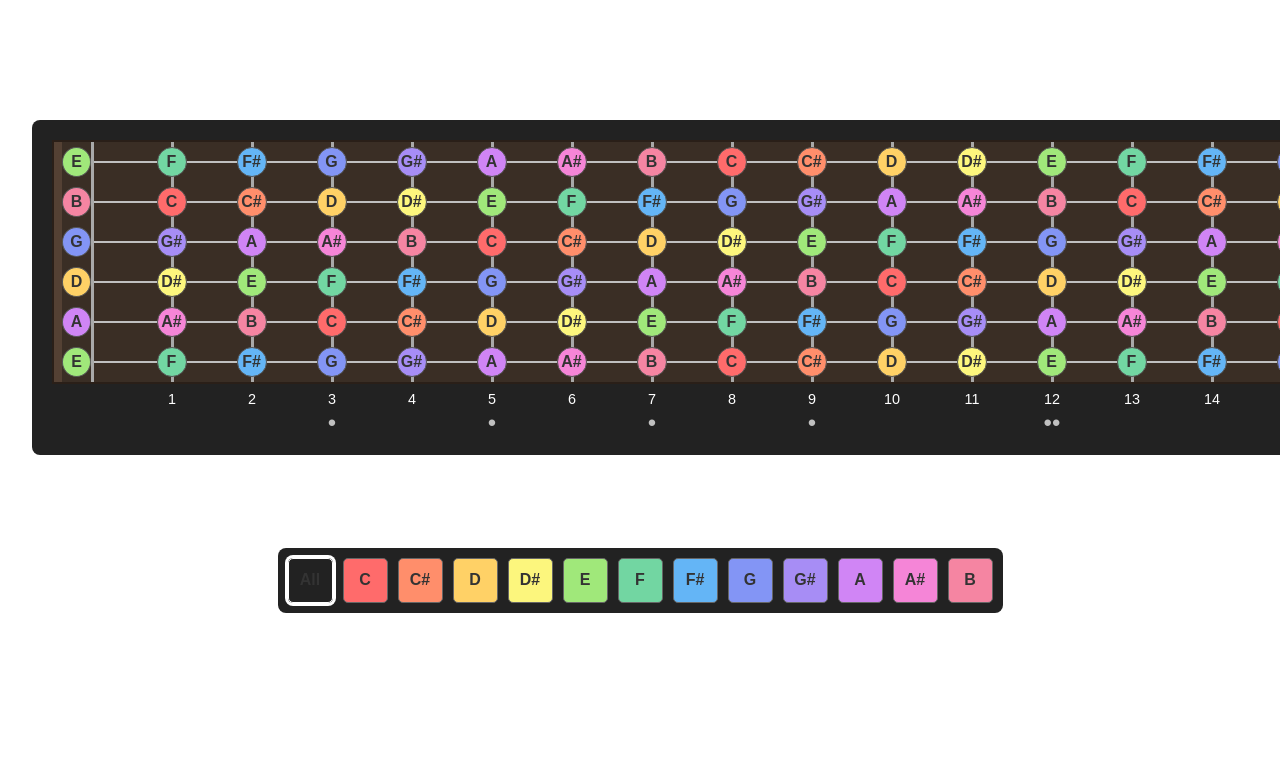
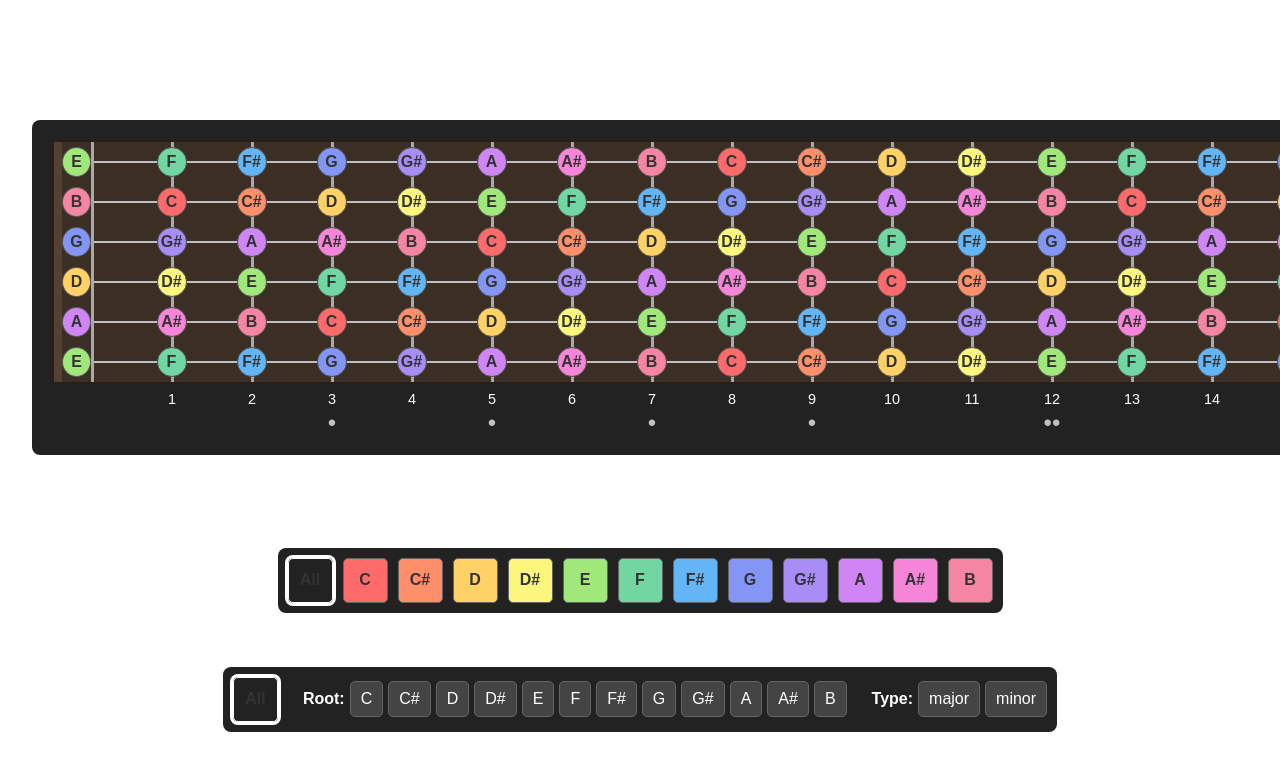
Before and after one commit to adamkow/fretboard, a Next.js app: page / in a window 1280 px wide. Shown: the top 770 px of the page. Built offline with nearby package versions, Linux system fonts and the light colour scheme.

Commit message:
filter by scale

```diff
--- a/src/components/Fretboard/Fret.js
+++ b/src/components/Fretboard/Fret.js
@@ -3,13 +3,18 @@ import Note from './Note';
 import styles from './Fretboard.module.css';
 import { getNoteFromFret } from '@/lib/music';
 
-const Fret = ({ fretNumber, openStringNote, selectedNote }) => {
+const Fret = ({ fretNumber, openStringNote, selectedNote, selectedScaleNotes }) => {
   const noteName = getNoteFromFret(openStringNote, fretNumber);
 
   return (
     <div className={styles.fret}>
       <div className={styles.stringLine}></div>
-      <Note name={noteName} selectedNote={selectedNote} fretNumber={fretNumber} />
+            <Note
+        name={noteName}
+        selectedNote={selectedNote}
+        fretNumber={fretNumber}
+        selectedScaleNotes={selectedScaleNotes}
+      />
     </div>
   );
 };
--- a/src/components/Fretboard/Fretboard.js
+++ b/src/components/Fretboard/Fretboard.js
@@ -1,25 +1,57 @@
 'use client';
 
-import React, { useState } from 'react';
+import React, { useState, useEffect } from 'react';
 import String from './String';
 import FretNumbers from './FretNumbers';
 import NoteFilter from './NoteFilter';
+import ScaleFilter from './ScaleFilter';
 import styles from './Fretboard.module.css';
-import { standardTuning } from '@/lib/music';
+import { standardTuning, getNotesInScale } from '@/lib/music';
 
 const Fretboard = ({ numFrets = 24 }) => {
-  const [selectedNote, setSelectedNote] = useState(null);
+        const [selectedNote, setSelectedNote] = useState(null);
+  const [rootNote, setRootNote] = useState(null);
+  const [scaleType, setScaleType] = useState(null);
+  const [selectedScaleNotes, setSelectedScaleNotes] = useState(null);
+
+    useEffect(() => {
+    const scaleNotes = getNotesInScale(rootNote, scaleType);
+    setSelectedScaleNotes(scaleNotes);
+    if (rootNote && scaleType) {
+        setSelectedNote(null);
+    }
+  }, [rootNote, scaleType]);
+
+  const handleNoteSelect = (note) => {
+    setSelectedNote(note);
+    if (note) {
+        setRootNote(null);
+        setScaleType(null);
+    }
+  };
   return (
     <div>
       <div className={styles.fretboardContainer}>
         <div className={styles.fretboard}>
           {standardTuning.map((note, index) => (
-            <String key={index} openNote={note} numFrets={numFrets} selectedNote={selectedNote} />
+                        <String
+              key={index}
+              openNote={note}
+              numFrets={numFrets}
+              selectedNote={selectedNote}
+              selectedScaleNotes={selectedScaleNotes}
+            />
           ))}
         </div>
         <FretNumbers numFrets={numFrets} />
       </div>
-      <NoteFilter selectedNote={selectedNote} setSelectedNote={setSelectedNote} />
+                  <NoteFilter selectedNote={selectedNote} onNoteSelect={handleNoteSelect} />
+            <ScaleFilter
+        rootNote={rootNote}
+        scaleType={scaleType}
+        setRootNote={setRootNote}
+        setScaleType={setScaleType}
+      />
     </div>
   );
 };
--- a/src/components/Fretboard/Fretboard.module.css
+++ b/src/components/Fretboard/Fretboard.module.css
@@ -144,3 +144,34 @@
   box-shadow: 0 0 0 3px #fff;
   border-color: #fff;
 }
+
+.scaleSelector {
+  display: flex;
+  align-items: center;
+  gap: 5px;
+  margin-left: 15px;
+}
+
+.selectorLabel {
+  color: #fff;
+  font-weight: bold;
+}
+
+.scaleButton {
+  background-color: #444;
+  color: white;
+  border: 1px solid #666;
+  border-radius: 5px;
+  padding: 5px 10px;
+  cursor: pointer;
+  transition: background-color 0.2s;
+}
+
+.scaleButton:hover {
+  background-color: #555;
+}
+
+.scaleButton.active {
+  background-color: #6a8d73;
+  border-color: #6a8d73;
+}
--- a/src/components/Fretboard/Note.js
+++ b/src/components/Fretboard/Note.js
@@ -2,8 +2,10 @@ import React from 'react';
 import styles from './Fretboard.module.css';
 import { noteColors } from '@/lib/music';
 
-const Note = ({ name, selectedNote, fretNumber }) => {
-  const isVisible = !selectedNote || selectedNote === name;
+const Note = ({ name, selectedNote, fretNumber, selectedScaleNotes }) => {
+    const isVisibleByNote = !selectedNote || selectedNote === name;
+  const isVisibleByScale = !selectedScaleNotes || selectedScaleNotes.includes(name);
+  const isVisible = isVisibleByNote && isVisibleByScale;
   const color = noteColors[name];
 
   return (
--- a/src/components/Fretboard/NoteFilter.js
+++ b/src/components/Fretboard/NoteFilter.js
@@ -2,14 +2,14 @@ import React from 'react';
 import { notes, noteColors } from '@/lib/music';
 import styles from './Fretboard.module.css';
 
-const NoteFilter = ({ selectedNote, setSelectedNote }) => {
+const NoteFilter = ({ selectedNote, onNoteSelect }) => {
   return (
     <div className={styles.noteFilterContainer}>
       <h3 className={styles.filterTitle}>Filter by Note</h3>
       <div className={styles.noteFilter}>
         <button
           className={`${styles.noteButton} ${!selectedNote ? styles.active : ''}`}
-          onClick={() => setSelectedNote(null)}
+          onClick={() => onNoteSelect(null)}
         >
           All
         </button>
@@ -17,7 +17,7 @@ const NoteFilter = ({ selectedNote, setSelectedNote }) => {
           <button
             key={note}
             className={`${styles.noteButton} ${selectedNote === note ? styles.active : ''}`}
-            onClick={() => setSelectedNote(selectedNote === note ? null : note)}
+            onClick={() => onNoteSelect(selectedNote === note ? null : note)}
             style={{ backgroundColor: noteColors[note] }}
           >
             {note}
--- /dev/null
+++ b/src/components/Fretboard/ScaleFilter.js
@@ -0,0 +1,46 @@
+import React from 'react';
+import { notes, scaleIntervals } from '@/lib/music';
+import styles from './Fretboard.module.css';
+
+const ScaleFilter = ({ rootNote, scaleType, setRootNote, setScaleType }) => {
+
+  const clearFilter = () => {
+    setRootNote(null);
+    setScaleType(null);
+  };
+
+  return (
+    <div className={styles.noteFilterContainer}>
+      <h3 className={styles.filterTitle}>Filter by Scale</h3>
+      <div className={styles.noteFilter}>
+        <button onClick={clearFilter} className={`${styles.noteButton} ${!rootNote && !scaleType ? styles.active : ''}`}>All</button>
+        <div className={styles.scaleSelector}>
+          <span className={styles.selectorLabel}>Root:</span>
+          {notes.map(note => (
+            <button
+              key={note}
+              onClick={() => setRootNote(rootNote === note ? null : note)}
+              className={`${styles.scaleButton} ${rootNote === note ? styles.active : ''}`}
+            >
+              {note}
+            </button>
+          ))}
+        </div>
+        <div className={styles.scaleSelector}>
+          <span className={styles.selectorLabel}>Type:</span>
+          {Object.keys(scaleIntervals).map(type => (
+            <button
+              key={type}
+              onClick={() => setScaleType(scaleType === type ? null : type)}
+              className={`${styles.scaleButton} ${scaleType === type ? styles.active : ''}`}
+            >
+              {type}
+            </button>
+          ))}
+        </div>
+      </div>
+    </div>
+  );
+};
+
+export default ScaleFilter;
--- a/src/components/Fretboard/String.js
+++ b/src/components/Fretboard/String.js
@@ -2,13 +2,19 @@ import React from 'react';
 import Fret from './Fret';
 import styles from './Fretboard.module.css';
 
-const String = ({ openNote, numFrets, selectedNote }) => {
+const String = ({ openNote, numFrets, selectedNote, selectedScaleNotes }) => {
   const frets = Array.from({ length: numFrets + 1 }, (_, i) => i);
 
   return (
     <div className={styles.string}>
       {frets.map(fretNumber => (
-        <Fret key={fretNumber} fretNumber={fretNumber} openStringNote={openNote} selectedNote={selectedNote} />
+                <Fret
+          key={fretNumber}
+          fretNumber={fretNumber}
+          openStringNote={openNote}
+          selectedNote={selectedNote}
+          selectedScaleNotes={selectedScaleNotes}
+        />
       ))}
     </div>
   );
--- a/src/lib/music.js
+++ b/src/lib/music.js
@@ -17,6 +17,26 @@ export const noteColors = {
   'B': '#f585a2',
 };
 
+export const scaleIntervals = {
+  major: [2, 2, 1, 2, 2, 2, 1],
+  minor: [2, 1, 2, 2, 1, 2, 2],
+};
+
+export const getNotesInScale = (rootNote, scaleName) => {
+  const intervals = scaleIntervals[scaleName];
+  if (!rootNote || !scaleName || !intervals) return null;
+
+  const scaleNotes = [rootNote];
+  let currentNoteIndex = notes.indexOf(rootNote);
+
+  for (const interval of intervals.slice(0, -1)) {
+    currentNoteIndex = (currentNoteIndex + interval) % notes.length;
+    scaleNotes.push(notes[currentNoteIndex]);
+  }
+
+  return scaleNotes;
+};
+
 export const getNoteFromFret = (openStringNote, fretNumber) => {
   const openNoteIndex = notes.indexOf(openStringNote);
   if (openNoteIndex === -1) {
```
